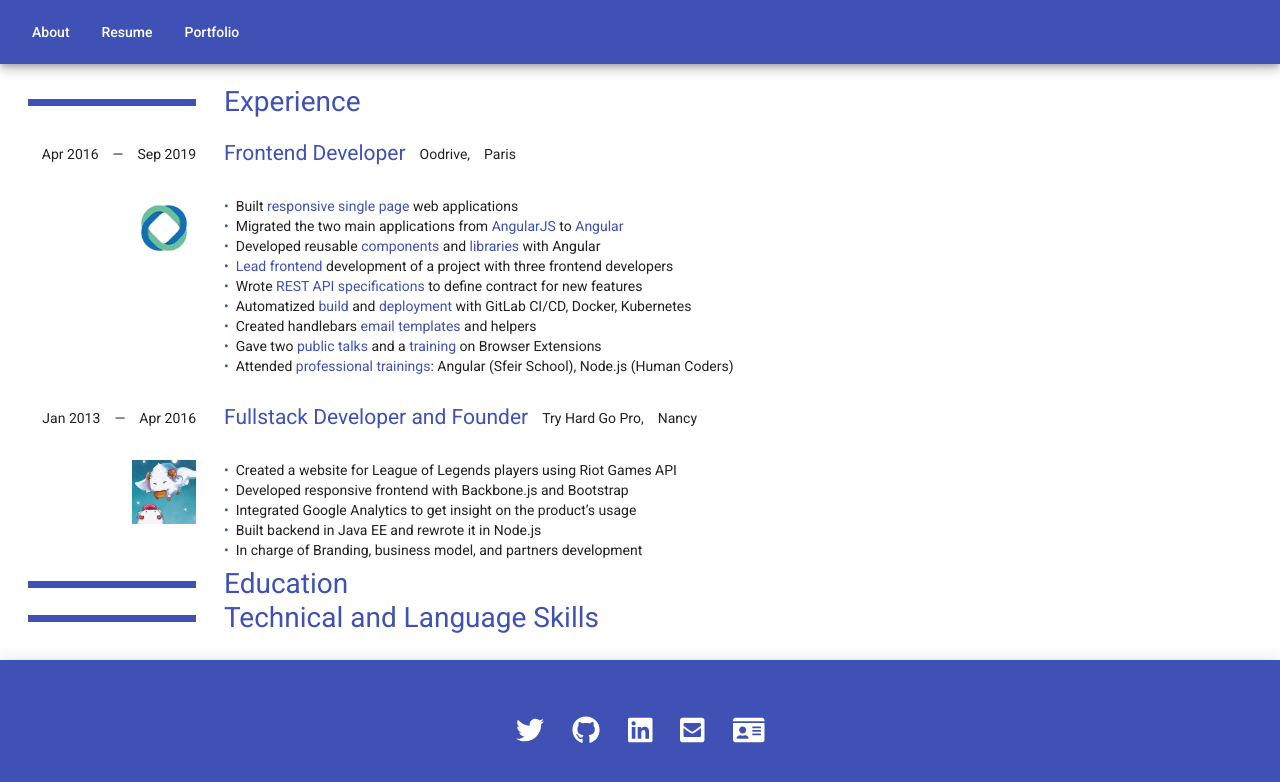
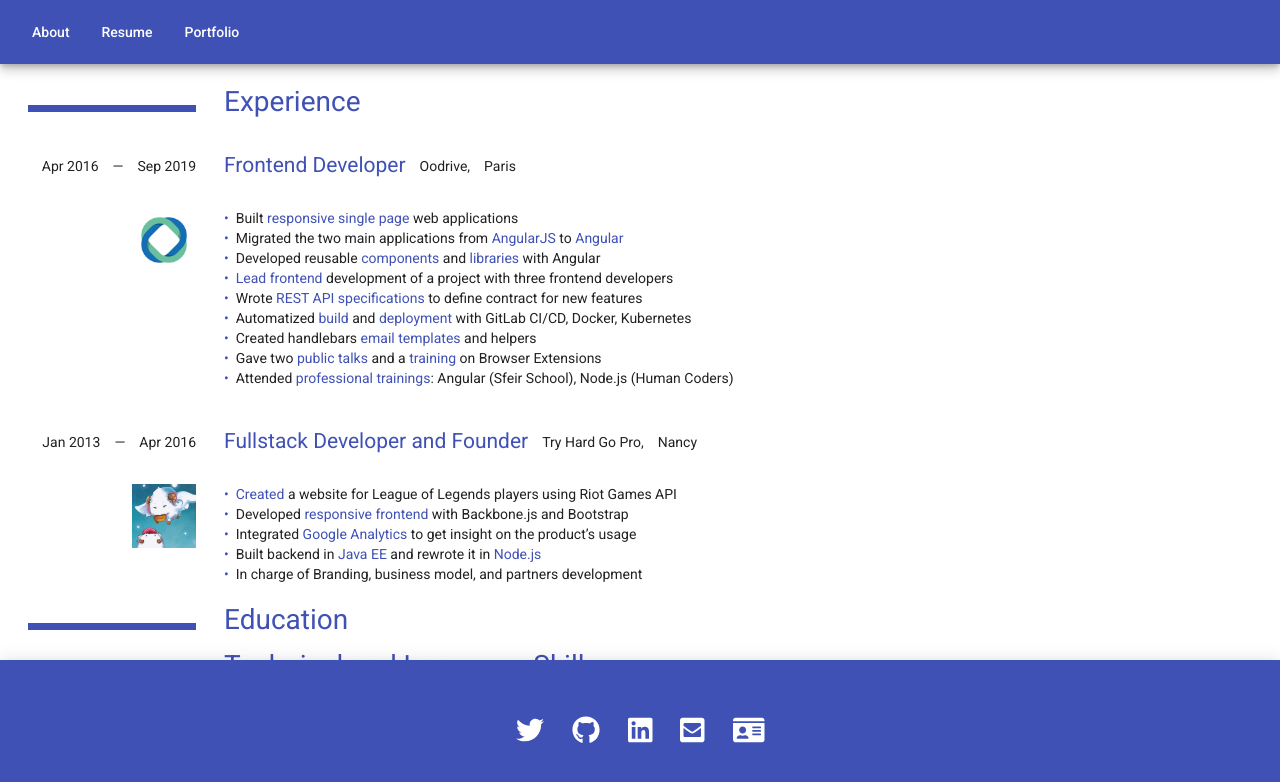
Before and after one commit to gritchou/gritchou.dev, an Angular app: page /resume in a window 1280 px wide. Shown: the top 782 px of the page. Built offline with nearby package versions, Linux system fonts and the light colour scheme.

Commit message:
chore: load resume from json file

```diff
--- a/src/app/resume/resume.component.scss
+++ b/src/app/resume/resume.component.scss
@@ -1,6 +1,6 @@
 :host {
     display: grid;
     grid-gap: 1em;
-    // width: calc(100% - 2em - 2em);
+    min-height: calc(100% - 64px - 10em);
     margin: 2em;
 }
--- a/src/app/resume/resume.component.ts
+++ b/src/app/resume/resume.component.ts
@@ -1,5 +1,7 @@
 import { Component, OnInit } from "@angular/core";
 import { Experience } from "./resume";
+
+import { experiences } from "../../assets/resume/jfgrand.json";
 
 @Component({
     selector: "app-resume",
@@ -7,42 +9,7 @@
     styleUrls: ["./resume.component.scss"]
 })
 export class ResumeComponent implements OnInit {
-    experiences = [
-        {
-            startDate: "Apr 2016",
-            endDate: "Sep 2019",
-            jobTitle: "Frontend Developer",
-            company: "Oodrive",
-            image: "oodrive.png",
-            location: "Paris",
-            achievements: [
-                "Built <em>responsive single page</em> web applications",
-                "Migrated the two main applications from <em>AngularJS</em> to <em>Angular</em>",
-                "Developed reusable <em>components</em> and <em>libraries</em> with Angular",
-                "<em>Lead frontend</em> development of a project with three frontend developers",
-                "Wrote <em>REST API specifications</em> to define contract for new features",
-                "Automatized <em>build</em> and <em>deployment</em> with GitLab CI/CD, Docker, Kubernetes",
-                "Created handlebars <em>email templates</em> and helpers",
-                "Gave two <em>public talks</em> and a <em>training</em> on Browser Extensions",
-                "Attended <em>professional trainings</em>: Angular (Sfeir School), Node.js (Human Coders)"
-            ]
-        },
-        {
-            startDate: "Jan 2013",
-            endDate: "Apr 2016",
-            jobTitle: "Fullstack Developer and Founder",
-            company: "Try Hard Go Pro",
-            image: "tryhardgopro.png",
-            location: "Nancy",
-            achievements: [
-                "Created a website for League of Legends players using Riot Games API",
-                "Developed responsive frontend with Backbone.js and Bootstrap",
-                "Integrated Google Analytics to get insight on the product’s usage",
-                "Built backend in Java EE and rewrote it in Node.js",
-                "In charge of Branding, business model, and partners development"
-            ]
-        }
-    ] as Experience[];
+    experiences = experiences;
     constructor() {}
 
     ngOnInit(): void {}
--- /dev/null
+++ b/src/assets/resume/jfgrand.json
@@ -0,0 +1,38 @@
+{
+    "experiences": [
+        {
+            "startDate": "Apr 2016",
+            "endDate": "Sep 2019",
+            "jobTitle": "Frontend Developer",
+            "company": "Oodrive",
+            "image": "oodrive.png",
+            "location": "Paris",
+            "achievements": [
+                "Built <em>responsive single page</em> web applications",
+                "Migrated the two main applications from <em>AngularJS</em> to <em>Angular</em>",
+                "Developed reusable <em>components</em> and <em>libraries</em> with Angular",
+                "<em>Lead frontend</em> development of a project with three frontend developers",
+                "Wrote <em>REST API specifications</em> to define contract for new features",
+                "Automatized <em>build</em> and <em>deployment</em> with GitLab CI/CD, Docker, Kubernetes",
+                "Created handlebars <em>email templates</em> and helpers",
+                "Gave two <em>public talks</em> and a <em>training</em> on Browser Extensions",
+                "Attended <em>professional trainings</em>: Angular (Sfeir School), Node.js (Human Coders)"
+            ]
+        },
+        {
+            "startDate": "Jan 2013",
+            "endDate": "Apr 2016",
+            "jobTitle": "Fullstack Developer and Founder",
+            "company": "Try Hard Go Pro",
+            "image": "tryhardgopro.png",
+            "location": "Nancy",
+            "achievements": [
+                "<em>Created</em> a website for League of Legends players using Riot Games API",
+                "Developed <em>responsive frontend</em> with Backbone.js and Bootstrap",
+                "Integrated <em>Google Analytics</em> to get insight on the product’s usage",
+                "Built backend in <em>Java EE</em> and rewrote it in <em>Node.js</em>",
+                "In charge of Branding, business model, and partners development"
+            ]
+        }
+    ]
+}
```
Also changed, not shown: tsconfig.json (+3 -7 lines), 1 other file (tests, documents, lock files or other folders).
